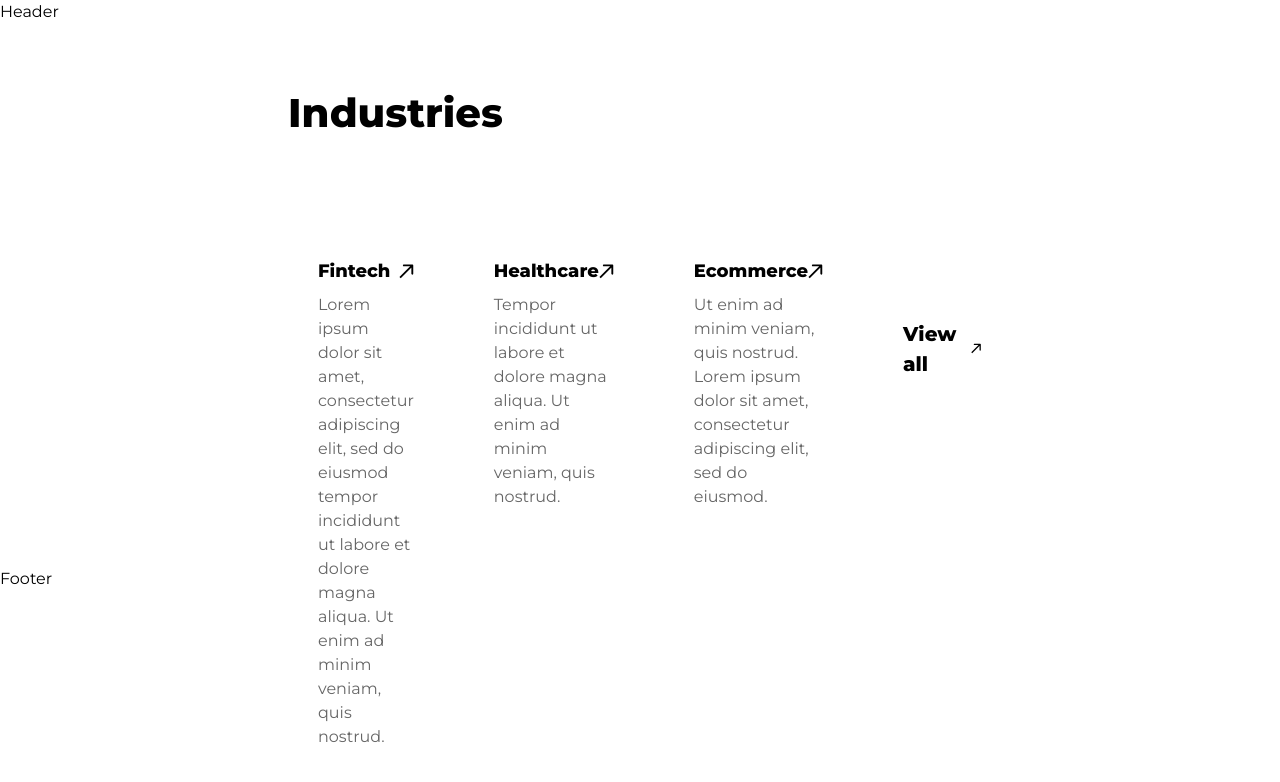
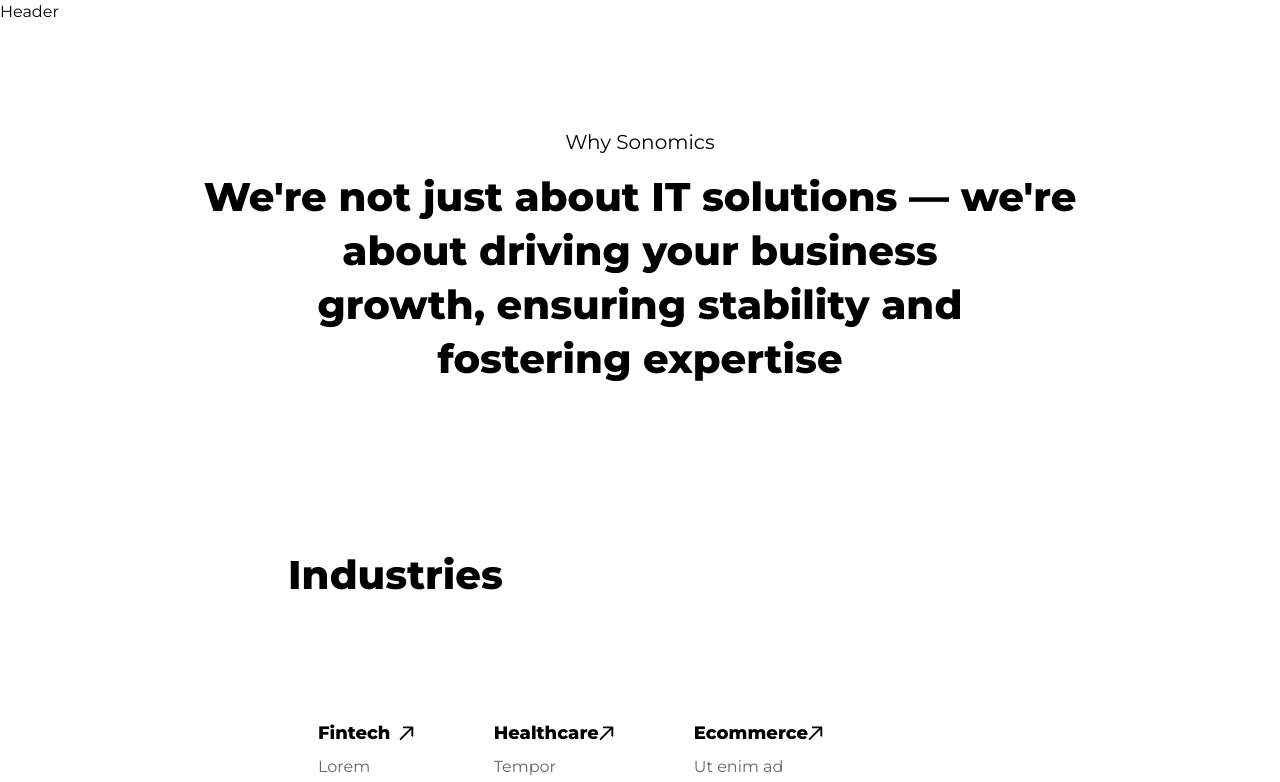
Before and after one commit to skabanets/sonomics, a React (Vite) app: page / in a window 1280 px wide. Shown: the top 782 px of the page. Built offline with nearby package versions, Linux system fonts and the light colour scheme.

Commit message:
Add Why-us section

```diff
--- a/src/pages/Home.tsx
+++ b/src/pages/Home.tsx
@@ -1,8 +1,9 @@
-import { Industries } from "../sections";
+import { WhyUs, Industries } from "../sections";
 
 const Home = () => {
   return (
     <>
+      <WhyUs />
       <Industries />
     </>
   );
--- /dev/null
+++ b/src/sections/Home/WhyUs.tsx
@@ -0,0 +1,16 @@
+export const WhyUs = () => {
+  return (
+    <section className="py-[100px]">
+      <div className="align-center mx-auto flex w-[920px] flex-col items-center justify-center gap-2.5">
+        <h6 className="text-secondaryTextColor">Why Sonomics</h6>
+        <h2 className="text-center leading-[54px]">
+          We're not just about IT solutions — we're about driving{" "}
+          <span className="text-accentYellowColor">
+            your business <br /> growth
+          </span>
+          , ensuring stability and <br /> fostering expertise
+        </h2>
+      </div>
+    </section>
+  );
+};
--- a/src/sections/index.ts
+++ b/src/sections/index.ts
@@ -1 +1,2 @@
+export * from "./Home/WhyUs";
 export * from "./Home/Industries";
```
